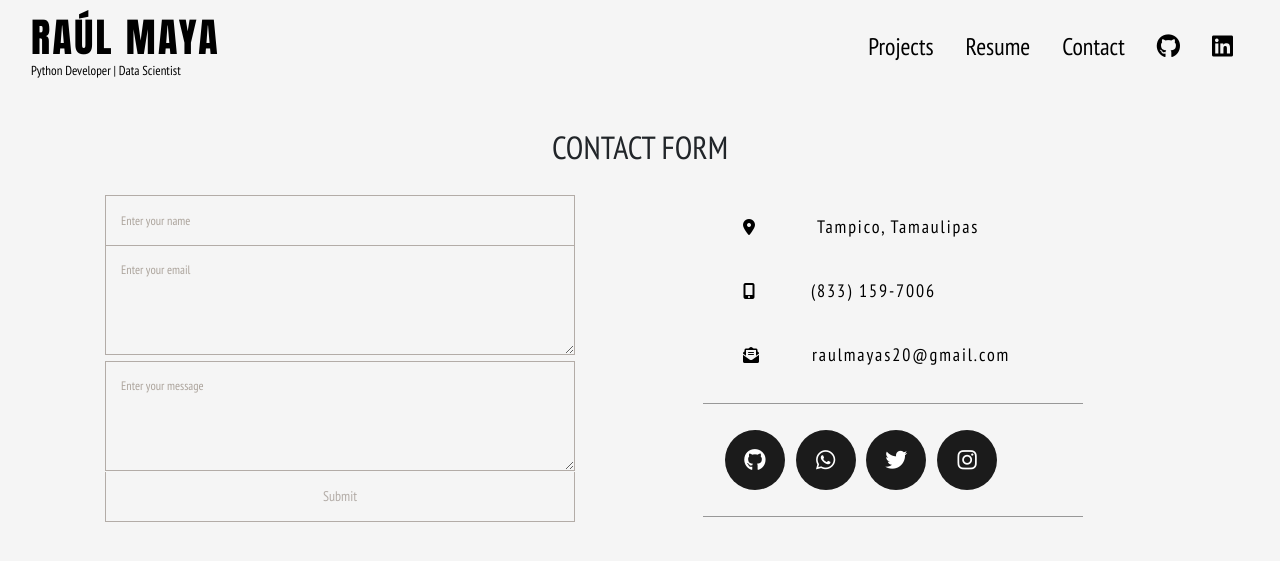
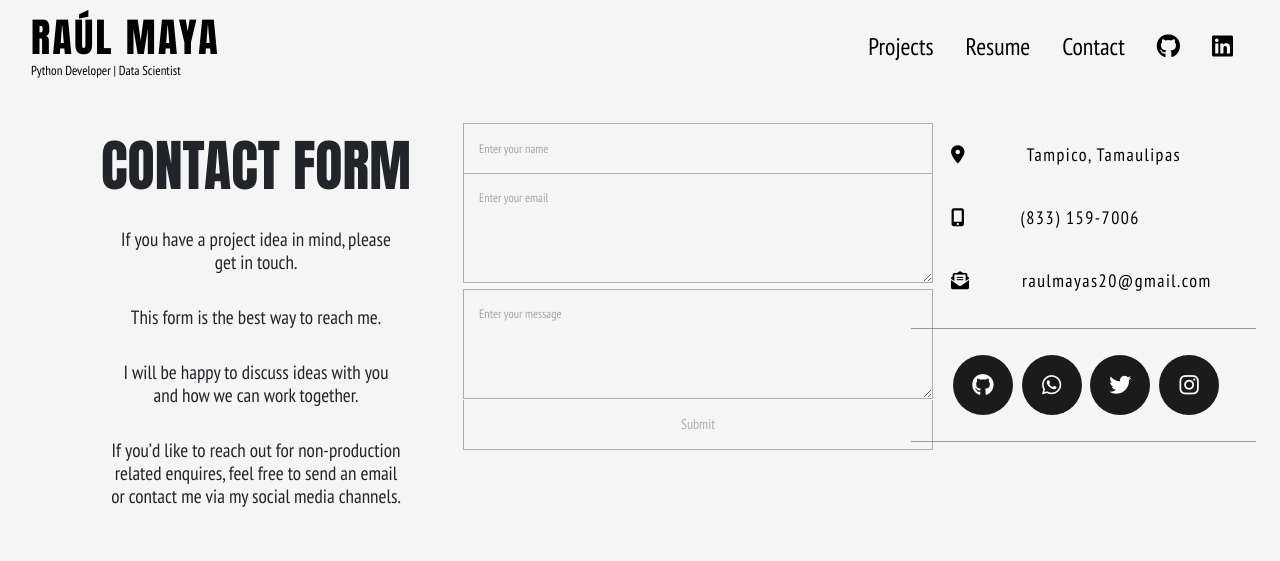
Before and after one commit to RaulMaya/Portfolio, a Django app: page /contact in a window 1280 px wide. Shown: the top 561 px of the page. Run offline with Django 4.2, Linux system fonts and the light colour scheme; some libraries are stand-ins or nearby versions.

Commit message:
Contact form done

```diff
--- a/portfolios/static/portfolios/contact.css
+++ b/portfolios/static/portfolios/contact.css
@@ -75,14 +75,25 @@ input:hover:focus::-ms-placeholder, textarea:hover::focus:-ms-placeholder {
   color: #cbc6c1;
 }
 
+.contact-cont{
+  top:50%;
+  width: 90%;
+}
 
 header {
   position: relative;
-  font-size: 2em;
+  font-size: 3.5em;
   margin: auto;
   text-align: center;
+  font-family: 'Anton', sans-serif;
+
+}
+h5{
+  text-align: center;
   font-family: 'PT Sans Narrow', sans-serif;
-  margin-bottom: 1.5rem;
+  font-size: larger;
+  margin: 0.5rem 2rem;
+  padding: 0.75rem 0;
 }
 
 form {
@@ -169,28 +180,28 @@ textarea:hover {
 
 
 .direct-contact-container {
-    margin-left: 3rem;
-    max-width: 380px;
+  margin-left: 4rem;
     font-family: 'PT Sans Narrow', sans-serif;
+    width:345px;
 
   }
 
   /* Location, Phone, Email Section */
   .contact-list {
     list-style-type: none;
-    margin-left: 0px;
-    padding-right: 20px;
+    text-align: left;
+
   }
 
   .list-item {
-    line-height: 4;
+    line-height: 3.5;
     color: rgb(0, 0, 0);
+    font-size: large;
   }
 
   .contact-text {
-    font: 300 18px 'PT Sans Narrow', sans-serif;
-
-    letter-spacing: 1.9px;
+    font:18px 'PT Sans Narrow', sans-serif;
+    letter-spacing: 1.5px;
     color: rgb(0, 0, 0);
   }
 
@@ -222,10 +233,7 @@ textarea:hover {
   .social-media-list {
     position: relative;
     font-size: 22px;
-    text-align: center;
     width: 100%;
-    margin-left: -2rem;
-    padding: 0;
   }
 
   .social-media-list li a {
@@ -237,13 +245,14 @@ textarea:hover {
     display: inline-block;
     height: 60px;
     width: 60px;
-    margin: 10px 3px;
     line-height: 60px;
     border-radius: 50%;
+    margin: 10px 2px;
     color: #fff;
     background-color: rgb(27,27,27);
     cursor: pointer;
     transition: all .2s ease-in-out;
+    text-align: center;
   }
 
   .social-media-list li:after {
@@ -256,12 +265,38 @@ textarea:hover {
     line-height: 60px;
     border-radius: 50%;
     opacity: 0;
-    box-shadow: 0 0 0 1px rgb(187, 62, 62);
+    box-shadow: 0 0 0 1px rgb(0, 0, 0);
     transition: all .2s ease-in-out;
   }
 
-  .social-media-list li:hover {
-    background-color: #fff;
+  .social-media-list .contact-git:hover{
+    background-color: #533E85;
+    color: white;
+  }
+  .social-media-list .contact-tw:hover{
+    background-color: #3AB4F2;
+    color: white;
+  }
+  .social-media-list .contact-ig:hover{
+    background-color: #7D1E6A;
+    color: white;
+  }
+  .social-media-list .contact-wa:hover{
+    background-color: #3CCF4E;
+    color: white;
+  }
+
+  .social-media-list .contact-git:after {
+    box-shadow: 0 0 0 1px #533E85;
+  }
+  .social-media-list .contact-ig:after {
+    box-shadow: 0 0 0 1px #7D1E6A;
+  }
+  .social-media-list .contact-wa:after {
+    box-shadow: 0 0 0 1px #3CCF4E;
+  }
+  .social-media-list .contact-tw:after {
+    box-shadow: 0 0 0 1px #3AB4F2;
   }
 
   .social-media-list li:hover:after {
@@ -270,9 +305,6 @@ textarea:hover {
     transition-timing-function: cubic-bezier(0.37,0.74,0.15,1.65);
   }
 
-  .social-media-list li:hover a {
-    color: #000;
-  }
 
 
   hr {
--- a/portfolios/static/portfolios/index.css
+++ b/portfolios/static/portfolios/index.css
@@ -97,11 +97,13 @@
   transition: border-color 0s, width 0.25s, height 0.25s;
   width: 100%;
   height: 100%;
+  border-radius: 5px;
 }
 
 .draw-border:hover::before {
   -webkit-transition-delay: 0s, 0s, 0.25s;
   transition-delay: 0s, 0s, 0.25s;
+  border-radius: 5px;
 }
 
 .draw-border:hover::after {
@@ -122,6 +124,7 @@
   letter-spacing: 0.05rem;
   margin: 10px;
   width: 6.5rem;
+  border-radius: 5px;
 }
 
 .btn:focus {
--- a/portfolios/templates/portfolios/contact.html
+++ b/portfolios/templates/portfolios/contact.html
@@ -14,21 +14,27 @@ RM: Contact
 
 {% block content %}
 {% include "portfolios/includes/header.html" %}
-{% div "container" %}
+{% div "container-fluid contact-cont" %}
+
 {% row "align-items-md-stretch" %}
-    {% col "col-12" %}
-        <header>CONTACT FORM</header>
+    {% col "col-4" %}
+      <header>CONTACT FORM</header>
+      <h5>If you have a project idea in mind, please get in touch.</h5>
+
+        <h5>This form is the best way to reach me.</h5>
+
+          <h5>I will be happy to discuss ideas with you and how we can work together.</h5>
+
+            <h5>If you’d like to reach out for non-production related enquires, feel free to send an email or contact me via my social media channels.</h5>
     {% endcol %}
-{% endrow %}
-{% row "align-items-md-stretch" %}
-    {% col "col-6" %}
+    {% col "col-4" %}
     <form action="" method="post">
         {% csrf_token %}
         {{ form }}
         <input id="submit" type="submit" value="Submit">
     </form>
     {% endcol %}
-    {% col "col-6" %}
+    {% col "col-4" %}
     <div class="contact-wrapper">
         <div class="direct-contact-container">
 
@@ -43,16 +49,16 @@ RM: Contact
 
             <hr>
             <ul class="social-media-list">
-              <li><a href="#" target="_blank" class="contact-icon">
+              <li class="contact-git"><a href="https://github.com/RaulMaya" target="_blank">
                 <i class="fa-brands fa-github"></i></a>
               </li>
-              <li><a href="#" target="_blank" class="contact-icon">
+              <li class="contact-wa"><a href="#" target="_blank" >
                 <i class="fa-brands fa-whatsapp"></i></a>
               </li>
-              <li><a href="#" target="_blank" class="contact-icon">
+              <li class="contact-tw"><a href="https://twitter.com/RaulMaya11" target="_blank" >
                 <i class="fab fa-twitter"></i></a>
               </li>
-              <li><a href="#" target="_blank" class="contact-icon">
+              <li class="contact-ig"><a href="https://www.instagram.com/raul.mayas/" target="_blank" >
                 <i class="fab fa-instagram"></i></a>
               </li>
             </ul>
--- a/portfolios/templates/portfolios/index.html
+++ b/portfolios/templates/portfolios/index.html
@@ -56,7 +56,7 @@ Raul Maya
             <a class = "icon-url" href="{% url 'resume' %}"><button class="btn draw-border">Resume</button></a>
           </li>
           <li>
-            <a class = "icon-url" href="{% url 'contact' %}"><button class="btn draw-border">Interests</button></a>
+            <a class = "icon-url" href="{% url 'contact' %}"><button class="btn draw-border">Contact</button></a>
           </li>
         </ul>
 
```
